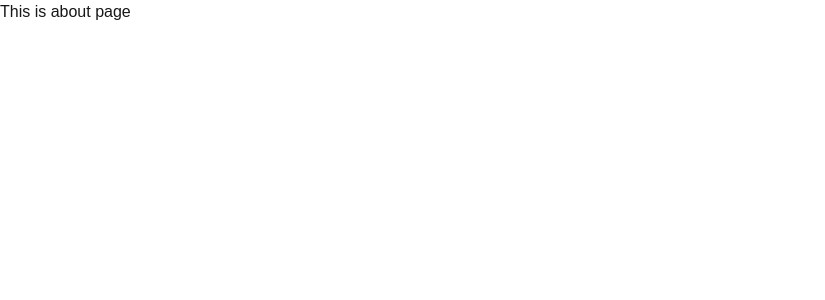
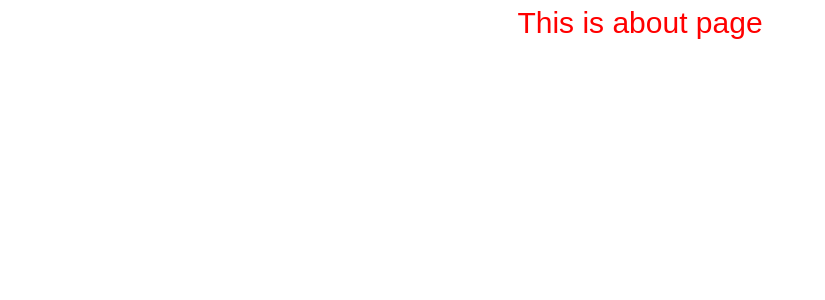
Before and after one commit to Rakesh01999/my-nextjs-app, a Next.js app: page /about in a window 1280 px wide. Shown: the top 300 px of the page, without its empty margins (0-825 px from the left). Built offline with nearby package versions, Linux system fonts and the light colour scheme.

Commit message:
css applied

```diff
--- /dev/null
+++ b/src/app/(withCommonLayout)/about/About.module.css
@@ -0,0 +1,5 @@
+.text_color {
+  color: red;
+  text-align: center;
+  font-size: 30px;
+}
--- a/src/app/(withCommonLayout)/about/page.js
+++ b/src/app/(withCommonLayout)/about/page.js
@@ -1,7 +1,8 @@
+import styles from './About.module.css'
 const aboutPage = () => {
   return (
     <div>
-      <h1 className="text-2xl text-center">This is about page</h1>
+      <h1 className={styles.text_color}>This is about page</h1>
     </div>
   );
 };
--- /dev/null
+++ b/src/app/(withCommonLayout)/contact/Contact.module.css
@@ -0,0 +1,5 @@
+.text_color {
+  color: green;
+  text-align: center;
+  font-size: 30px;
+}
--- a/src/app/(withCommonLayout)/contact/page.js
+++ b/src/app/(withCommonLayout)/contact/page.js
@@ -1,7 +1,8 @@
+import styles from './Contact.module.css'
 const ContactPage = () => {
   return (
     <div>
-      <h1 className="text-2xl text-center">This is contact page</h1>
+      <h1 className={styles.text_color}>This is contact page</h1>
     </div>
   );
 };
```
